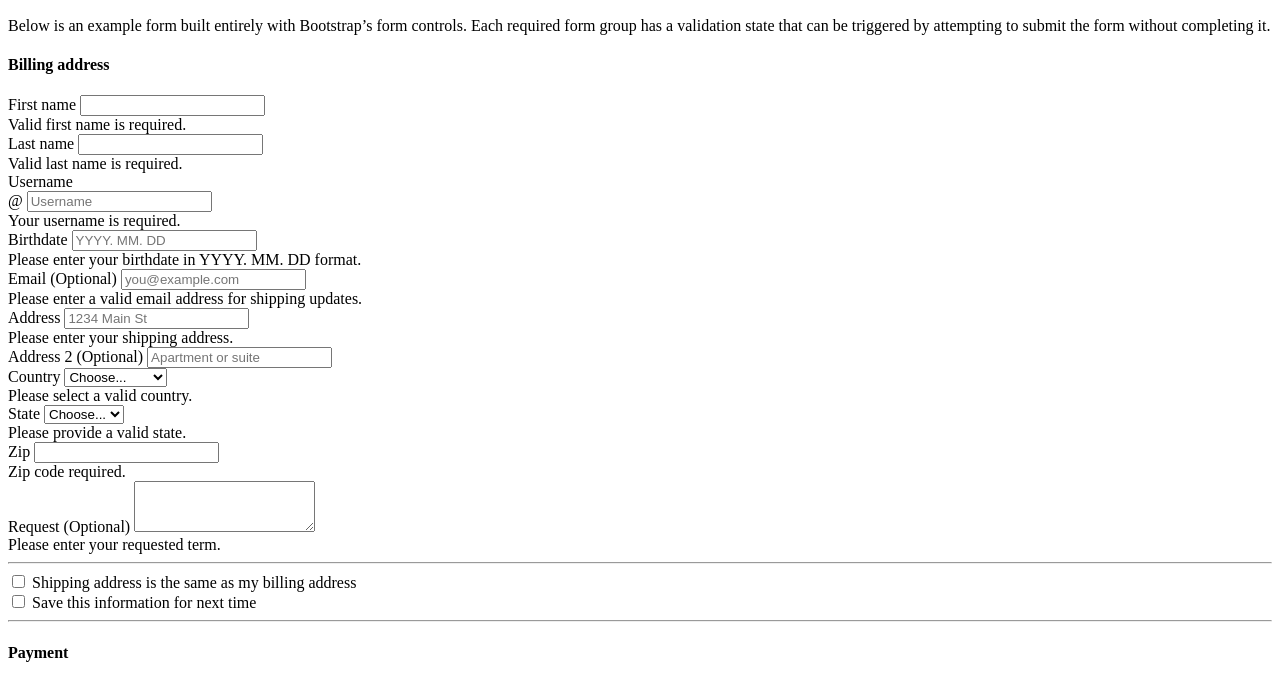
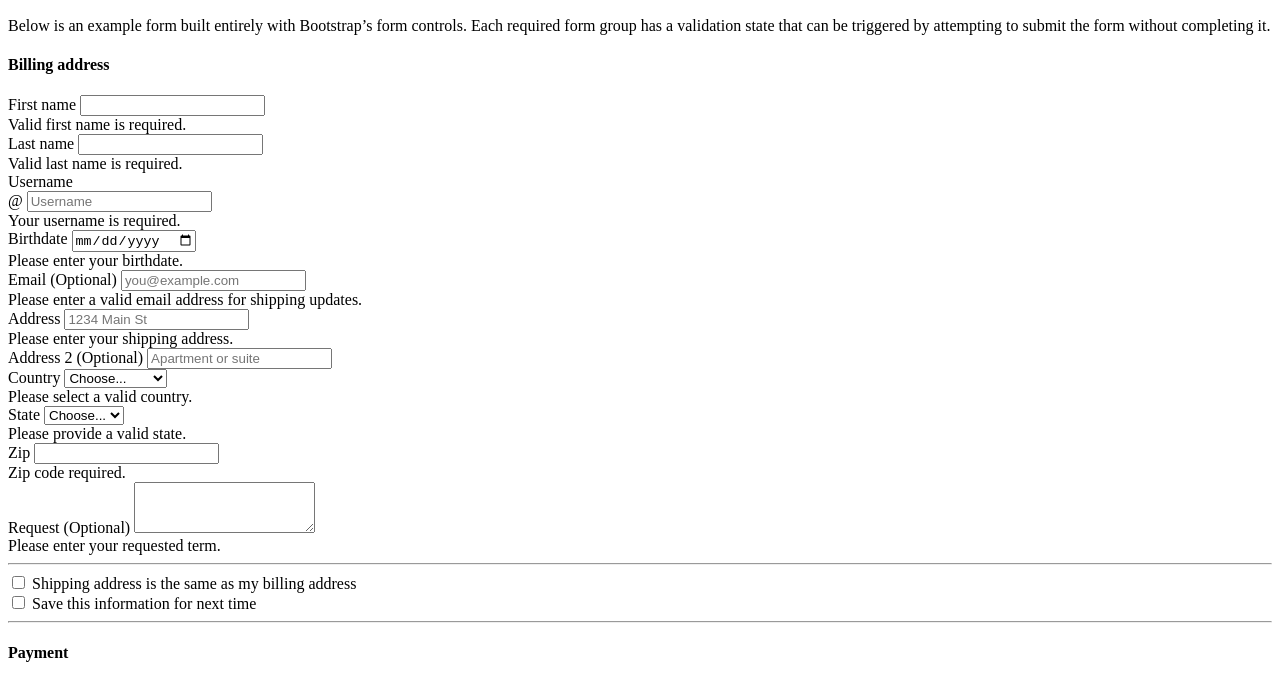
Before and after one commit to solnijk/Assignment2, a plain HTML site: page form_nostyle.html in a window 1280 px wide. Shown: the part 119-800 px from the top of the page. Drawn offline with Linux system fonts and the light colour scheme.

Commit message:
edit.html

```diff
--- a/form_nostyle.html
+++ b/form_nostyle.html
@@ -57,9 +57,9 @@
 
                 <div class="col-12">
                   <label for="birthdate" class="form-label">Birthdate</label>
-                  <input type="text" class="form-control" id="birthdate" placeholder="YYYY. MM. DD" pattern="\d{4}\. \d{2}\. \d{2}" title="YYYY. MM. DD 형식으로 입력해 주세요." required>
+                  <input type="date" class="form-control" id="birthdate" required>
                   <div class="invalid-feedback">
-                    Please enter your birthdate in YYYY. MM. DD format.
+                    Please enter your birthdate.
                   </div>
                 </div>
 
```
Also changed, not shown: form_js.html (+2 -2 lines), form_style.html (+2 -2 lines).
